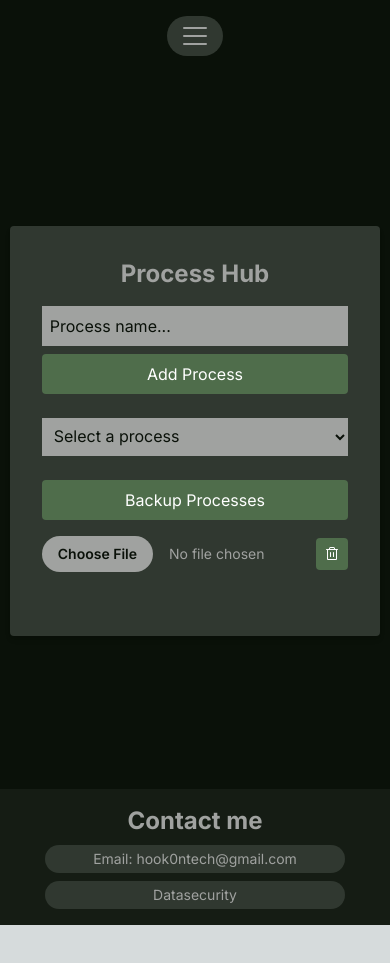
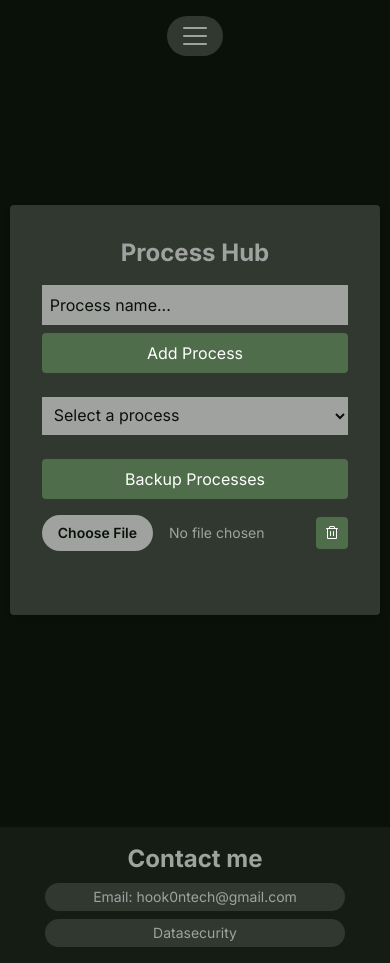
Before and after one commit to AnnaH00k/hookintech, a Next.js app: page /processHub in a window 390 px wide. Before the commit the page ends 925 px from the top, so only its background shows below. Built offline with nearby package versions, Linux system fonts and the light colour scheme.

Commit message:
footer margin

```diff
--- a/app/components/clientLayout.tsx
+++ b/app/components/clientLayout.tsx
@@ -24,6 +24,7 @@ export default function ClientLayout({
       {hideHeaderFooter && <LifeHeader />}
       {hideHeaderFooterForStudy && <StudyHeader />}
       {children}
+      <div className="h-20 bg-[#0A1109]" />
       {!hideHeaderFooter && !hideHeaderFooterForPolitics && !hideHeaderFooterForStudy && <Footer />}
     </>
   );
--- a/app/processHub/page.tsx
+++ b/app/processHub/page.tsx
@@ -102,7 +102,7 @@ const ProcessHub: React.FC = () => {
   };
 
   return (
-    <div className="sm:min-h-screen min-h-[85vh] bg-[#0A1109] flex items-center justify-center text-[#A0A2A0]">
+    <div className="sm:min-h-screen min-h-[80vh]  bg-[#0A1109] flex items-center justify-center text-[#A0A2A0]">
       <div className="bg-[#303830]  p-8 rounded shadow-md w-[95vw] max-w-lg">
         <h1 className="text-2xl text-center font-bold mb-4">Process Hub</h1>
         <div className="mb-4">
```
